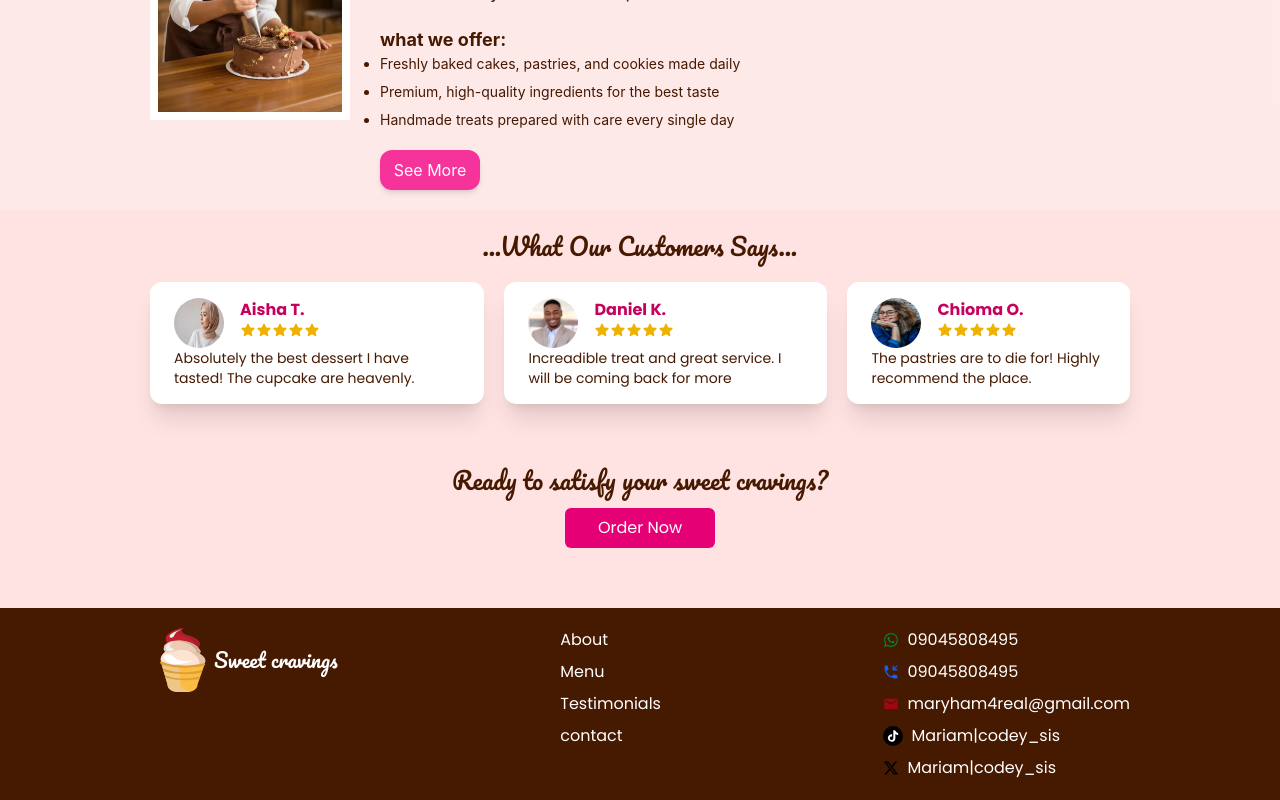
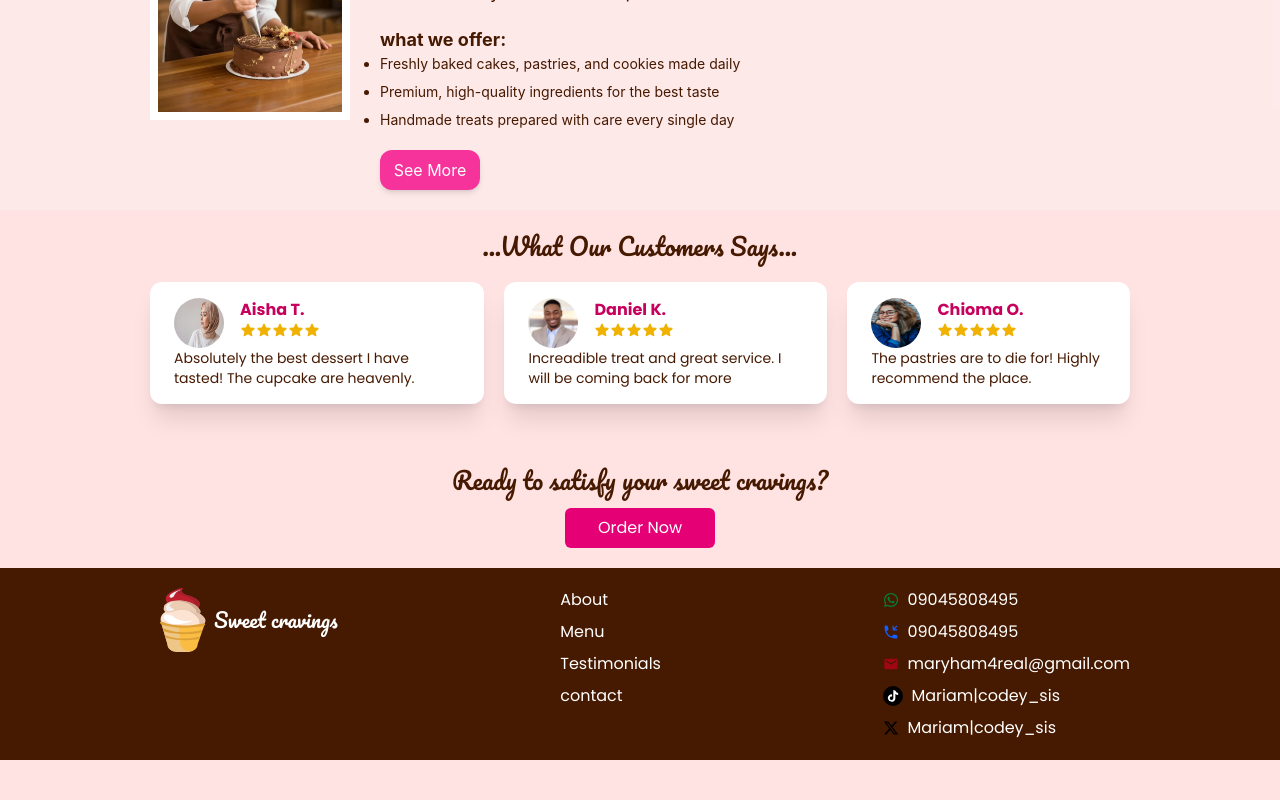
Before and after one commit to maryham1/sweet-cravings, a React (Vite) app: page / in a window 1280 px wide. Shown: the part 654-1454 px from the top of the page. After the commit the page ends 1414 px from the top, so only its background shows below. Built offline with nearby package versions, Linux system fonts and the light colour scheme.

Commit message:
fixed footer

```diff
--- a/src/features/Pages/Contact.jsx
+++ b/src/features/Pages/Contact.jsx
@@ -12,7 +12,7 @@ function Contact() {
     <footer
       id="contact"
       ref={contactRef}
-      className="bg-amber-950   w-full  px-[35px] laptop:px-[150px] py-[20px] flex flex-col gap-10 items-start   mt-10 tablet:flex-row tablet:justify-between  tablet:py-[20px] laptop:flex-row laptop:justify-between laptop:gap-0 "
+      className="bg-amber-950   w-full  px-[35px] laptop:px-[150px] py-[20px] flex flex-col gap-10 items-start  tablet:flex-row tablet:justify-between  tablet:py-[20px] laptop:flex-row laptop:justify-between laptop:gap-0 "
     >
       <LogoWhite />
 
--- a/src/ui/Home.jsx
+++ b/src/ui/Home.jsx
@@ -6,8 +6,8 @@ import Testimonial from "../features/Pages/Testimonial";
 import Contact from "../features/Pages/Contact";
 function Home() {
   return (
-    <>
-      <main>
+    <div className="min-h-screen flex flex-col">
+      <main className="flex-1">
         <PageNav />
         <section className="relative w-full h-[300px] overflow-hidden">
           <video
@@ -37,7 +37,7 @@ function Home() {
         <Testimonial />
       </main>
       <Contact />
-    </>
+    </div>
   );
 }
 
```
